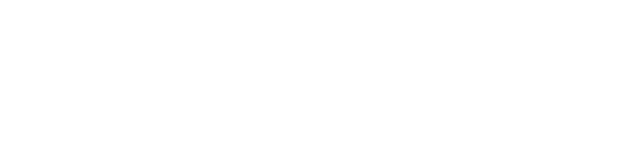
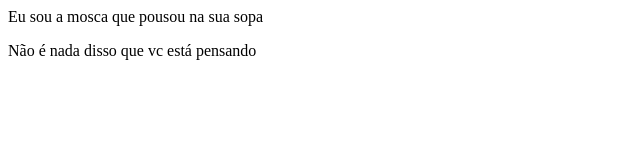
Before and after one commit to rodilon/curso-git, a plain HTML site: page index.html in a window 1280 px wide. Shown: the whole page, without its empty margins (0-640 px from the left). Drawn offline with Linux system fonts and the light colour scheme.

Commit message:
Paragrafos adicionados

```diff
--- a/index.html
+++ b/index.html
@@ -2,5 +2,11 @@
 	<head>
 	</head>
 	<body>
+		<p>
+			Eu sou a mosca que pousou na sua sopa
+		</p>
+		<p>
+			Não é nada disso que vc está pensando
+		</p>
 	</body>
 </html>
```
